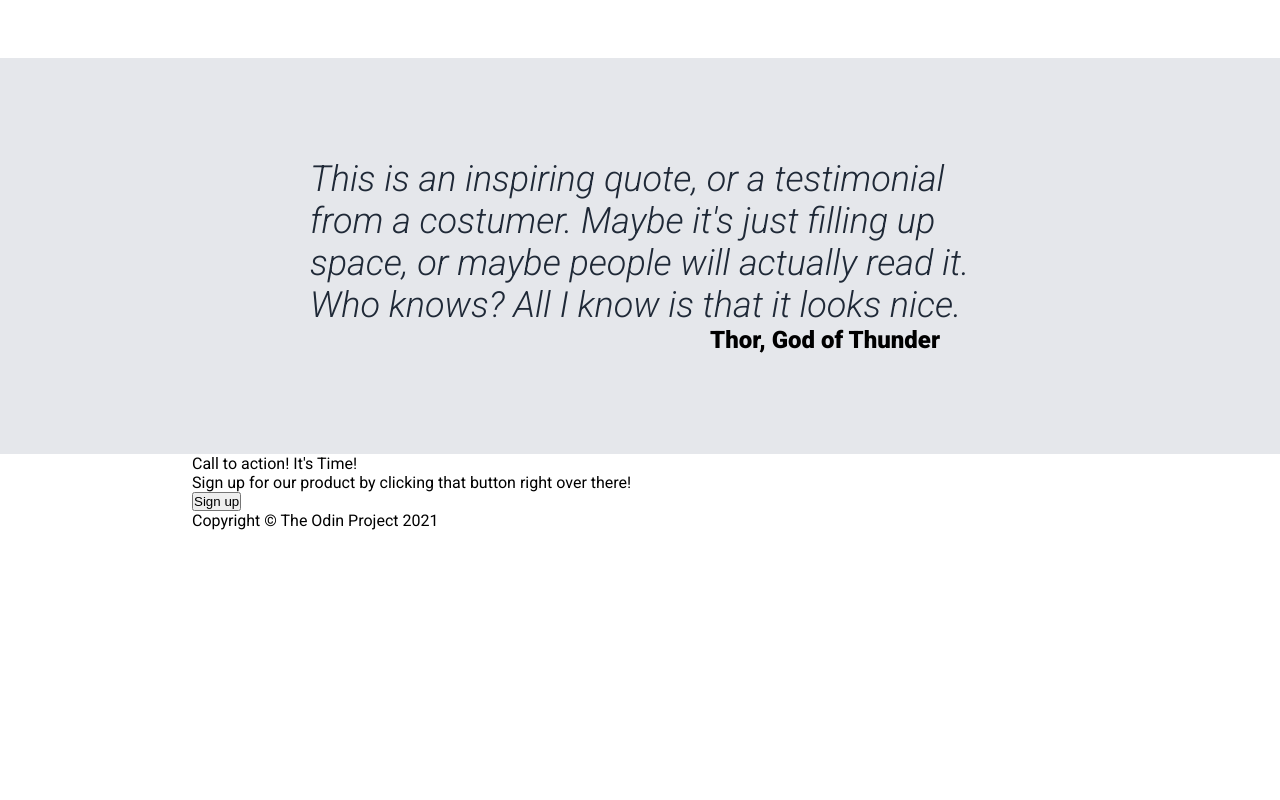
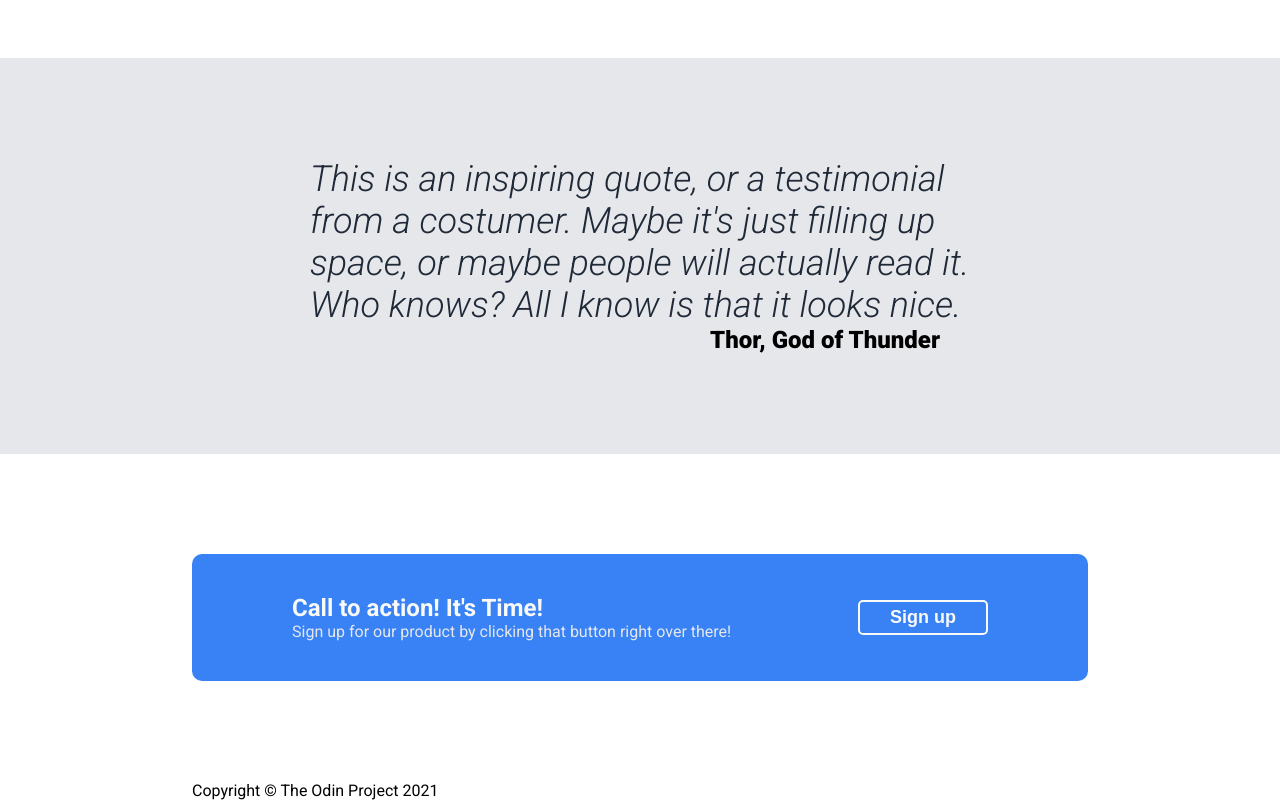
Before and after one commit to mshinji/odin-landingpage, a plain HTML site: page index.html in a window 1280 px wide. Shown: the part 846-1646 px from the top of the page. Before the commit the page ends 1376 px from the top, so only its background shows below. Drawn offline with Linux system fonts and the light colour scheme.

Commit message:
style finished styling signup-container

```diff
--- a/styles.css
+++ b/styles.css
@@ -139,7 +139,7 @@ body {
 .cards {
 
     display: flex;
-    justify-content:center;
+    justify-content: center;
     gap: 50px;
 }
 
@@ -183,3 +183,37 @@ body {
     align-self: flex-end;
     padding-right: 30px;
 }
+
+.signup-container {
+    margin: 100px 15%;
+    display: flex;
+    background-color: #3882f6;
+    align-items: center;
+    padding: 40px 100px;
+    border-radius: 10px;
+}
+
+.signup-title {
+    color: #f9faf8;
+    font-size: 24px;
+    font-family: "Roboto";
+    font-weight: 600;
+}
+
+.signup-description {
+    color: #e5e7eb;
+}
+
+.signup-container-left {
+    flex: 1;
+}
+
+.signup-button {
+    background-color: #3882f6;
+    color: #f9faf8;
+    font-size: 18px;
+    font-weight: 600;
+    border:2px #f9faf8 solid;
+    border-radius: 5px;
+    padding: 5px 30px;
+}
```
